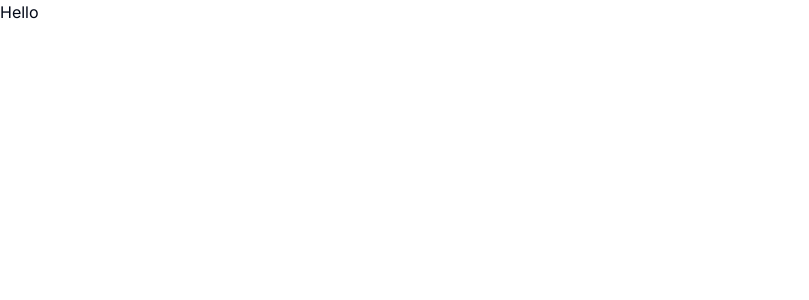
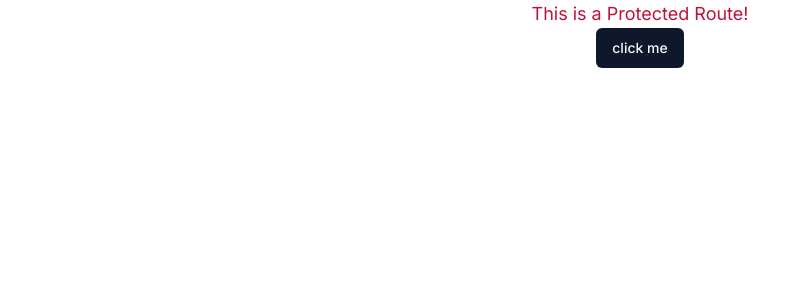
Before and after one commit to shivprajapat/Ecommerce-Admin-Prisma-MySQL, a Next.js app: page / in a window 1280 px wide. Shown: the top 300 px of the page, without its empty margins (0-809 px from the left). Built offline with nearby package versions, Linux system fonts and the light colour scheme.

Commit message:
feat: 🎸 shadcn-ui button add

```diff
--- /dev/null
+++ b/app/(root)/page.tsx
@@ -0,0 +1,10 @@
+import { Button } from "@/components/ui/button";
+
+export default function Home() {
+  return (
+    <div className="text-center">
+      <h1 className="text-lg text-rose-700">This is a Protected Route!</h1>
+      <Button>click me</Button>
+    </div>
+  );
+}
--- a/app/page.tsx
+++ /dev/null
@@ -1,3 +0,0 @@
-export default function Home() {
-  return <p>Hello </p>;
-}
--- /dev/null
+++ b/components/ui/button.tsx
@@ -0,0 +1,56 @@
+import * as React from "react"
+import { Slot } from "@radix-ui/react-slot"
+import { cva, type VariantProps } from "class-variance-authority"
+
+import { cn } from "@/lib/utils"
+
+const buttonVariants = cva(
+  "inline-flex items-center justify-center rounded-md text-sm font-medium ring-offset-background transition-colors focus-visible:outline-none focus-visible:ring-2 focus-visible:ring-ring focus-visible:ring-offset-2 disabled:pointer-events-none disabled:opacity-50",
+  {
+    variants: {
+      variant: {
+        default: "bg-primary text-primary-foreground hover:bg-primary/90",
+        destructive:
+          "bg-destructive text-destructive-foreground hover:bg-destructive/90",
+        outline:
+          "border border-input bg-background hover:bg-accent hover:text-accent-foreground",
+        secondary:
+          "bg-secondary text-secondary-foreground hover:bg-secondary/80",
+        ghost: "hover:bg-accent hover:text-accent-foreground",
+        link: "text-primary underline-offset-4 hover:underline",
+      },
+      size: {
+        default: "h-10 px-4 py-2",
+        sm: "h-9 rounded-md px-3",
+        lg: "h-11 rounded-md px-8",
+        icon: "h-10 w-10",
+      },
+    },
+    defaultVariants: {
+      variant: "default",
+      size: "default",
+    },
+  }
+)
+
+export interface ButtonProps
+  extends React.ButtonHTMLAttributes<HTMLButtonElement>,
+    VariantProps<typeof buttonVariants> {
+  asChild?: boolean
+}
+
+const Button = React.forwardRef<HTMLButtonElement, ButtonProps>(
+  ({ className, variant, size, asChild = false, ...props }, ref) => {
+    const Comp = asChild ? Slot : "button"
+    return (
+      <Comp
+        className={cn(buttonVariants({ variant, size, className }))}
+        ref={ref}
+        {...props}
+      />
+    )
+  }
+)
+Button.displayName = "Button"
+
+export { Button, buttonVariants }
--- a/package.json
+++ b/package.json
@@ -9,6 +9,7 @@
     "lint": "next lint"
   },
   "dependencies": {
+    "@radix-ui/react-slot": "^1.0.2",
     "@types/node": "20.4.5",
     "@types/react": "18.2.17",
     "@types/react-dom": "18.2.7",
```
Also changed, not shown: 1 other file (tests, documents, lock files or other folders).
